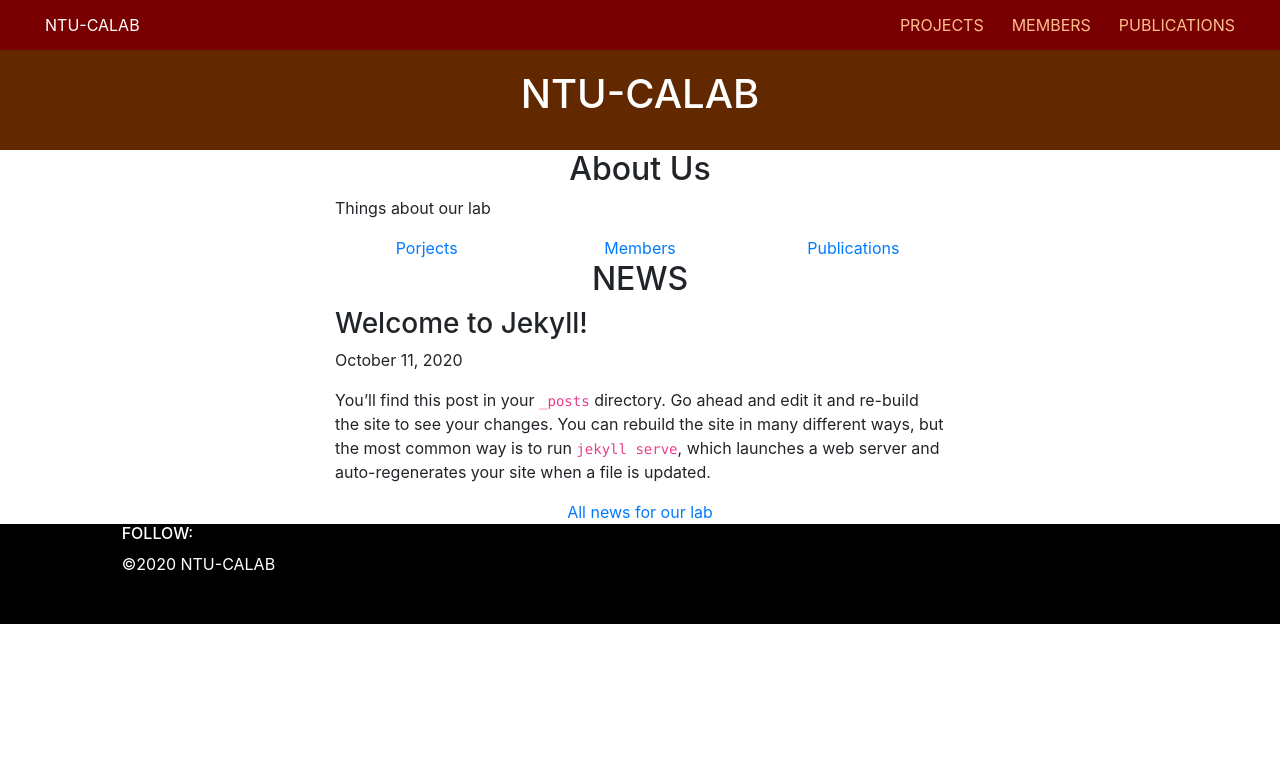
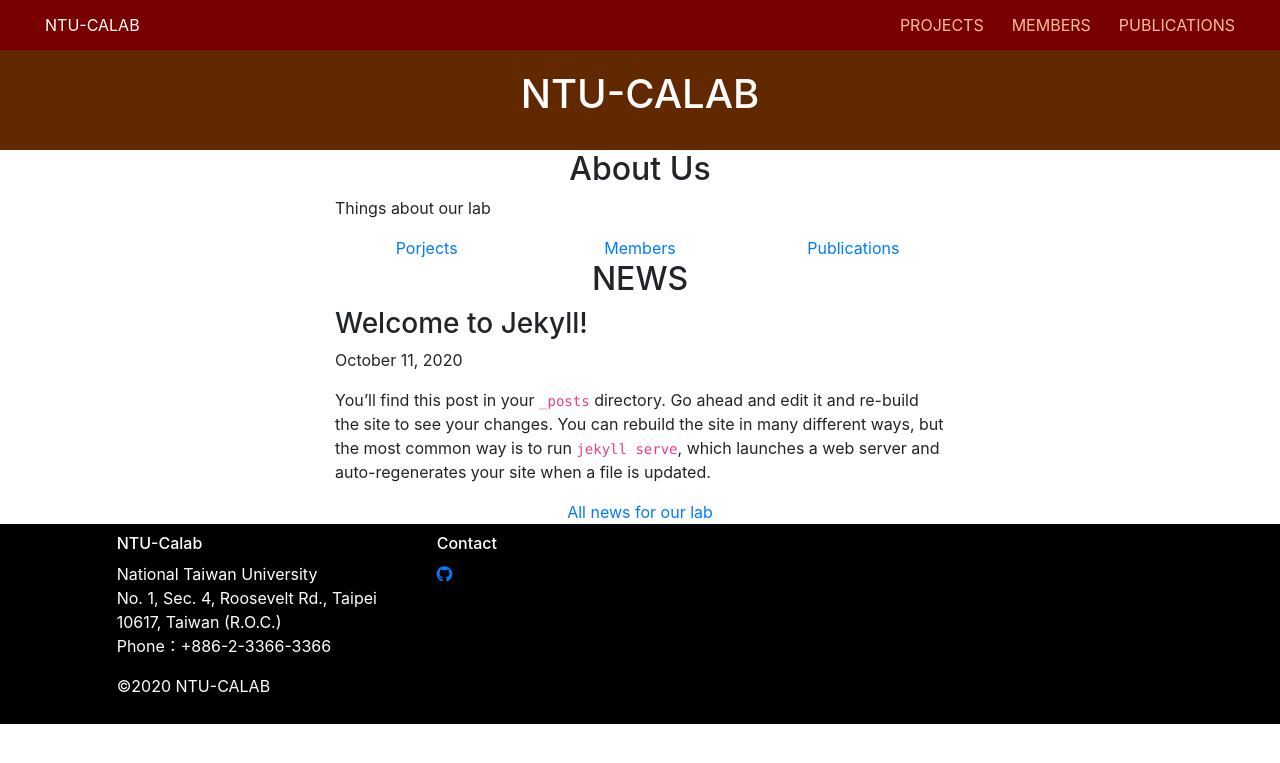
Before and after one commit to calab-ntu/calab-ntu.github.io, a Jekyll site: the page built from index.md, in a window 1280 px wide. Shown: the top 763 px of the page. Built offline with Jekyll 4.4.1, drawn with Linux system fonts in a browser that asks for light colours; nearby versions of some CDN libraries.

```diff
--- a/_includes/header.html
+++ b/_includes/header.html
@@ -3,7 +3,8 @@
 	<meta name="viewport" content="width=device-width, initial-scale=1">
 
 	<title>{{ page.title }} - NTU - CALAB</title>
-
+	<!-- Icons--!>
+	<script src="https://kit.fontawesome.com/d7b40906a4.js" crossorigin="anonymous"></script>
 	<!-- BostStrapGrid -->
 	<!-- Latest compiled and minified CSS -->
 	<link rel="stylesheet" href="https://maxcdn.bootstrapcdn.com/bootstrap/4.5.2/css/bootstrap.min.css">
--- a/_includes/page_footer.html
+++ b/_includes/page_footer.html
@@ -1,12 +1,20 @@
 <footer>
 <div class="container-fluid footer">
 	<div class="row">
-		<div class="col-sm-3 offset-sm-1">
-			<h6>FOLLOW:</h6>
-
+		<div class="col-sm-3 offset-sm-1 footer-element">
+			<h6>NTU-Calab</h6>
+			<p>
+				National Taiwan University<br>
+				No. 1, Sec. 4, Roosevelt Rd., Taipei 10617, Taiwan (R.O.C.)<br>
+				Phone：+886-2-3366-3366
+			</p>
 			<p>©2020 NTU-CALAB</p>
 		</div>
 
+		<div class="col-sm-3 footer-element">
+			<h6>Contact</h6>
+			<a href="https://github.com/calab-ntu" class="link-icon"><i class="fab fa-github"></i></a>
+		</div>
 
 	</div>
 </div>
--- a/assets/css/style.css
+++ b/assets/css/style.css
@@ -95,7 +95,11 @@
 .footer {
 	color: #FFFFFF;
 	background-color: #000000;
-	height: 100px;
+	height: auto;
+	}
+
+.footer-element {
+	padding: 10px;
 	}
 
 
```
Also changed, not shown: _data/members.yml (+28 -0 lines), assets/images/members/liChun.jpg (added), assets/images/members/vicent.jpg (added), 13 other files.
